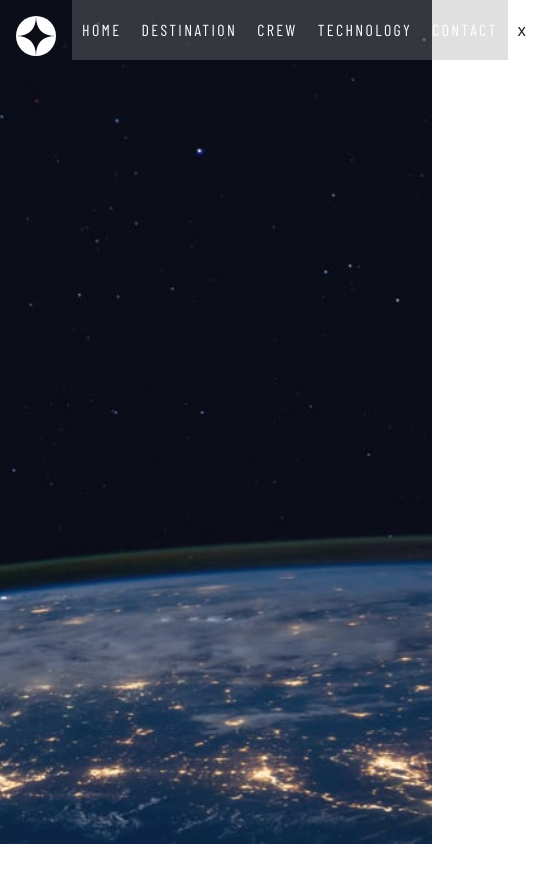
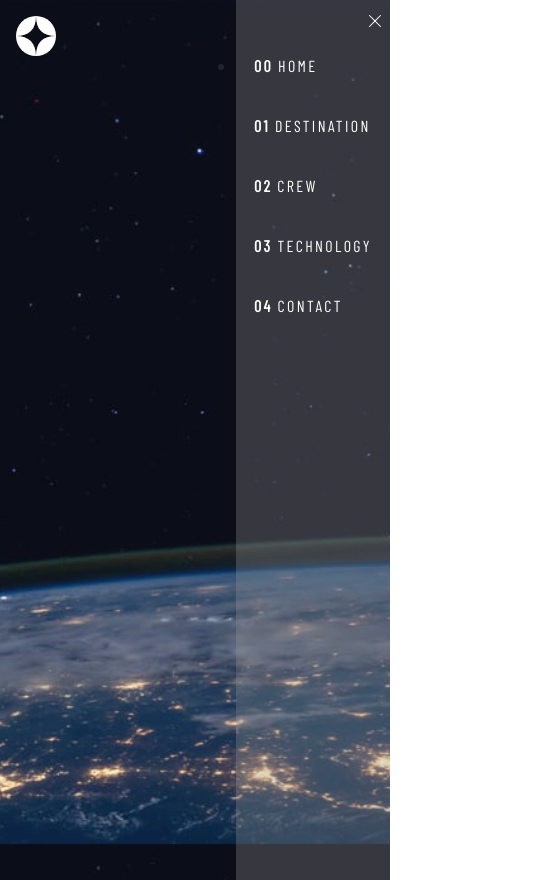
Before and after one commit to mdanieladla/spaceTourism, an Angular app: page / in a window 390 px wide. Shown: the whole page, 536 px wide, since content can reach past the window. Before the commit the page ends 844 px from the top, so only its background shows below. Built offline with nearby package versions, Linux system fonts and the light colour scheme; a web font is replaced by a local one.

Commit message:
adding menu styles for mobile, tablet and desktop

```diff
--- a/src/app/shared/header/header.component.html
+++ b/src/app/shared/header/header.component.html
@@ -4,15 +4,20 @@
     <!--El rectángulo se mueve en función de en que parte del menú te encuentres en la página, que se hará con JS-->
     <div class="rectangle"></div>
     <nav id="my-first" class="nav__container">
-      <ul class="d-flex flex-row-reverse align-items-center justify-content-between | nav__container--list underline">
+      <ul class="nav__container--list underline">
         <li class="burger">
-          x
+          <!-- <svg xmlns="http://www.w3.org/2000/svg" width="24" height="21" fill="currentColor" class="bi bi-list" viewBox="0 0 16 16">
+            <path fill-rule="evenodd" d="M2.5 12a.5.5 0 0 1 .5-.5h10a.5.5 0 0 1 0 1H3a.5.5 0 0 1-.5-.5m0-4a.5.5 0 0 1 .5-.5h10a.5.5 0 0 1 0 1H3a.5.5 0 0 1-.5-.5m0-4a.5.5 0 0 1 .5-.5h10a.5.5 0 0 1 0 1H3a.5.5 0 0 1-.5-.5"/>
+          </svg> -->
+          <svg class="icon-close" xmlns="http://www.w3.org/2000/svg" width="16" height="16" fill="currentColor" class="bi bi-x-lg" viewBox="0 0 16 16">
+            <path d="M2.146 2.854a.5.5 0 1 1 .708-.708L8 7.293l5.146-5.147a.5.5 0 0 1 .708.708L8.707 8l5.147 5.146a.5.5 0 0 1-.708.708L8 8.707l-5.146 5.147a.5.5 0 0 1-.708-.708L7.293 8z"/>
+          </svg>
         </li>
         <li class="align-items-center | menu">
           @for (item of menuItems; track $index) {
-            <a class="menu-item">
-                <span class="menu-item--span">{{ item.index }}</span>
-                {{ item.name }}
+            <a class="menu__item">
+                <span class="menu__item--index">{{ item.index }}</span>
+                <span class="menu__item--name">{{ item.name }}</span>
             </a>
             }
         </li>
--- a/src/app/shared/header/header.component.scss
+++ b/src/app/shared/header/header.component.scss
@@ -3,13 +3,15 @@ $menuHeight: 60px;
 $menuBreakpoint: 767px;
 /*-------------------------- HEADER ------------------------*/
 .header {
+  @media (min-width: $menuBreakpoint) {
     height: 10vh;
+  }
 }
 
 .rectangle-large {
   display: none;
 
-  @media all and (min-width:1024px){
+  @media all and (min-width: 1024px){
     background: #FFFFFF;
     display: inline;
     height: 1px;
@@ -39,24 +41,25 @@ $menuBreakpoint: 767px;
 }
 
 .nav__container {
+
   margin: 0;
 
-  &--list{
+  &--list {
     margin: 0;
     padding: 0;
 
-    @media (max-width: $menuBreakpoint) {
-      background: none;
-    }
+  //   @media (max-width: $menuBreakpoint) {
+  //     background: none;
+  //   }
 
-    @media all and (min-width: 768px) {
-      padding: 10px;
-    }
-  }
+  //   @media all and (min-width: 768px) {
+  //     padding: 10px;
+  //   }
+  // }
 
-  @media all and (min-width:1024px) {
-    margin: 1rem;
-  }
+  // @media all and (min-width:1024px) {
+  //   margin: 1rem;
+  // }
 
 // mat-icon{
 //   color: #fff;
@@ -64,74 +67,92 @@ $menuBreakpoint: 767px;
 // }
 
 .burger {
-    background-color: white;
+    background: rgba(151,151,151,0.3);
+    color: white;
     cursor: pointer;
-    //display: none;
+    font-size: 24px;
+    display: none;
     padding: 0 10px;
 
     @media (max-width: $menuBreakpoint) {
       display: block;
     }
+
+    .bi-x-lg {
+      position: relative;
+      left: 90%;
+    }
 }
 
-@media all and (min-width: 768px){
-    align-items: center;
-    backdrop-filter: blur(15px);
-    background-color: rgba(255,255,255,0.1);
-    box-sizing: border-box;
-    display: flex;
-    flex-direction: row;
-    height: 96px;
-    justify-content: space-evenly;
-    width: 450px;
-}
+  // @media all and (min-width: 768px){
+  //     align-items: center;
+  //     backdrop-filter: blur(15px);
+  //     background-color: rgba(255,255,255,0.1);
+  //     box-sizing: border-box;
+  //     display: flex;
+  //     flex-direction: row;
+  //     height: 96px;
+  //     justify-content: space-evenly;
+  //     width: 450px;
+  // }
 
-@media all and (min-width:1024px){
-    margin-right: 0;
-    margin-top: 20px;
-    width: 750px;
-}
+  // @media all and (min-width:1024px){
+  //     margin-right: 0;
+  //     margin-top: 20px;
+  //     width: 750px;
+  // }
 }
 
 .menu {
     background: rgba(151,151,151,0.3);
-    display: hidden;
-  @media (max-width: $menuBreakpoint) {
-    display: flex;
+    //display: none;
+    height: 100vh;
+   padding: 0 10px;
 
-    &.is-open {
-      backdrop-filter: blur(15px);
-      background: rgba(151,151,151,0.3);
-      display: block;
-      height: 100%;
-      position: absolute;
-      top: #{$menuHeight};
-      width: 70%;
-    }
-  }
-}
-
-.menu-item {
+    &__item {
       color: #fff;
       cursor: pointer;
-  display: block;
+      display: flex;
       font-family: $barlowCondensed;
       font-size: 0.875rem;
       font-size: 1rem;
       height: $menuHeight;
       letter-spacing: 2.36px;
       line-height: $menuHeight;
-  padding: 0 10px;
+      // padding: 0 10px;
       text-decoration: none;
       text-transform: uppercase;
 
-  &--span{
-    display: none;
+      &--index {
         font-weight: bold;
         margin-right: 5px;
 
-    @media all and (min-width:1024px){
-      display: inline;
+        // @media all and (min-width:1024px){
+        //   display: inline;
+        // }
+      }
+    }
+
+  @media (min-width: $menuBreakpoint) {
+    display: flex;
+    height: 10vh;
+    padding: 0;
+    // &--open {
+    //   backdrop-filter: blur(15px);
+    //   background: rgba(151,151,151,0.3);
+    //   display: block;
+    //   height: 100%;
+    //   position: absolute;
+    //   top: #{$menuHeight};
+    //   width: 70%;
+    // }
+  }
+
+  @media all and (min-width:1024px) {
+    width: 800px;
+
+    &__item {
+      margin-left: 30px;
     }
   }
 }
@@ -139,3 +160,5 @@ $menuBreakpoint: 767px;
 .active{
   border-bottom: 2px solid white;
 }
+
+}
--- a/src/app/shared/header/header.component.ts
+++ b/src/app/shared/header/header.component.ts
@@ -9,11 +9,11 @@ import { Component } from '@angular/core';
 export class HeaderComponent {
 
   menuItems = [
-    { name: 'Home', index: 0, link: '/home' },
-    { name: 'Destination', index: 1, link: '/destination' },
-    { name: 'Crew', index: 2, link: '/crew' },
-    { name: 'Technology', index: 3, link: '/technology' },
-    { name: 'Contact', index: 4, link: '/contact' }
+    { name: 'Home', index: '00', link: '/home' },
+    { name: 'Destination', index: '01', link: '/destination' },
+    { name: 'Crew', index: '02', link: '/crew' },
+    { name: 'Technology', index: '03', link: '/technology' },
+    { name: 'Contact', index: '04', link: '/contact' }
   ]
 
 }
```
Lines whose indentation alone changed are shown as unchanged.
